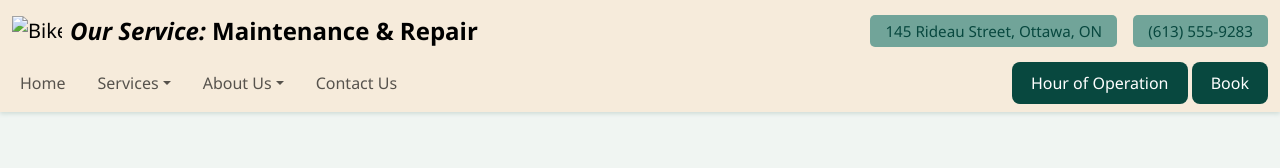
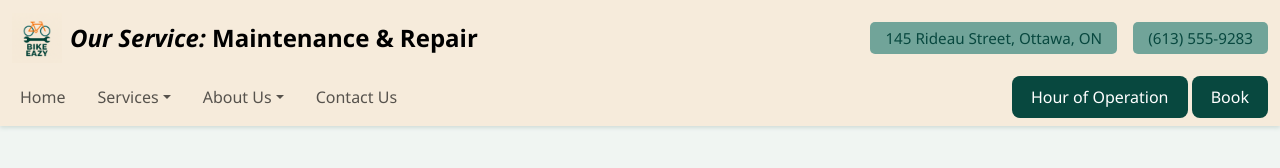
Before and after one commit to Pierre252004/BikeEazy, a plain HTML site: page Services/mAndR.html in a window 1280 px wide. Drawn offline with nearby package versions, Linux system fonts and the light colour scheme.

Commit message:
more to the web-side

```diff
--- a/Services/mAndR.html
+++ b/Services/mAndR.html
@@ -4,7 +4,7 @@
     <meta charset="UTF-8" />
     <meta name="viewport" content="width=device-width, initial-scale=1.0" />
     <title>M&R<-Services<-Bike Eazy</title>
-    <link rel="icon" type="image/png" href="symbol.png">
+    <link rel="icon" type="image/png" href="../img/symbol.png">
     <link href="https://cdn.jsdelivr.net/npm/bootstrap@5.3.0/dist/css/bootstrap.min.css" rel="stylesheet" />
     <link href="https://cdn.jsdelivr.net/npm/bootstrap-icons/font/bootstrap-icons.css" rel="stylesheet" />
     <style>
@@ -82,8 +82,8 @@
 <nav class="navbar navbar-expand-lg navbar-light sticky-top">
     <div class="container-fluid flex-column align-items-start">
         <div class="d-flex w-100 justify-content-between align-items-center mb-2 flex-wrap">
-            <a class="navbar-brand d-flex align-items-center" href="index.html">
-                <img src="img/logo.png" alt="Bike Eazy Logo" width="50" class="me-2" />
+            <a class="navbar-brand d-flex align-items-center" href="../">
+                <img src="../img/logo.png" alt="Bike Eazy Logo" width="50" class="me-2" />
                 <span class="fw-bold fs-4"><i>Our Service:</i> Maintenance & Repair</span>
             </a>
             <div class="d-flex flex-wrap align-items-center gap-3">
```
Also changed, not shown: AboutUs/LindaTorres.html (+1 -1 lines), AboutUs/NaharMalik.html (+1 -1 lines), AboutUs/PierreGeorges.html (+1 -1 lines), AboutUs/TariqBenson.html (+1 -1 lines), Services/buildYours.html (+3 -3 lines), Services/repairYourself.html (+3 -3 lines), about.html (+1 -1 lines), book.html (+1 -1 lines), contact.html (+1 -1 lines), index.html (+1 -1 lines), location.html (+1 -1 lines), services.html (+1 -1 lines).
